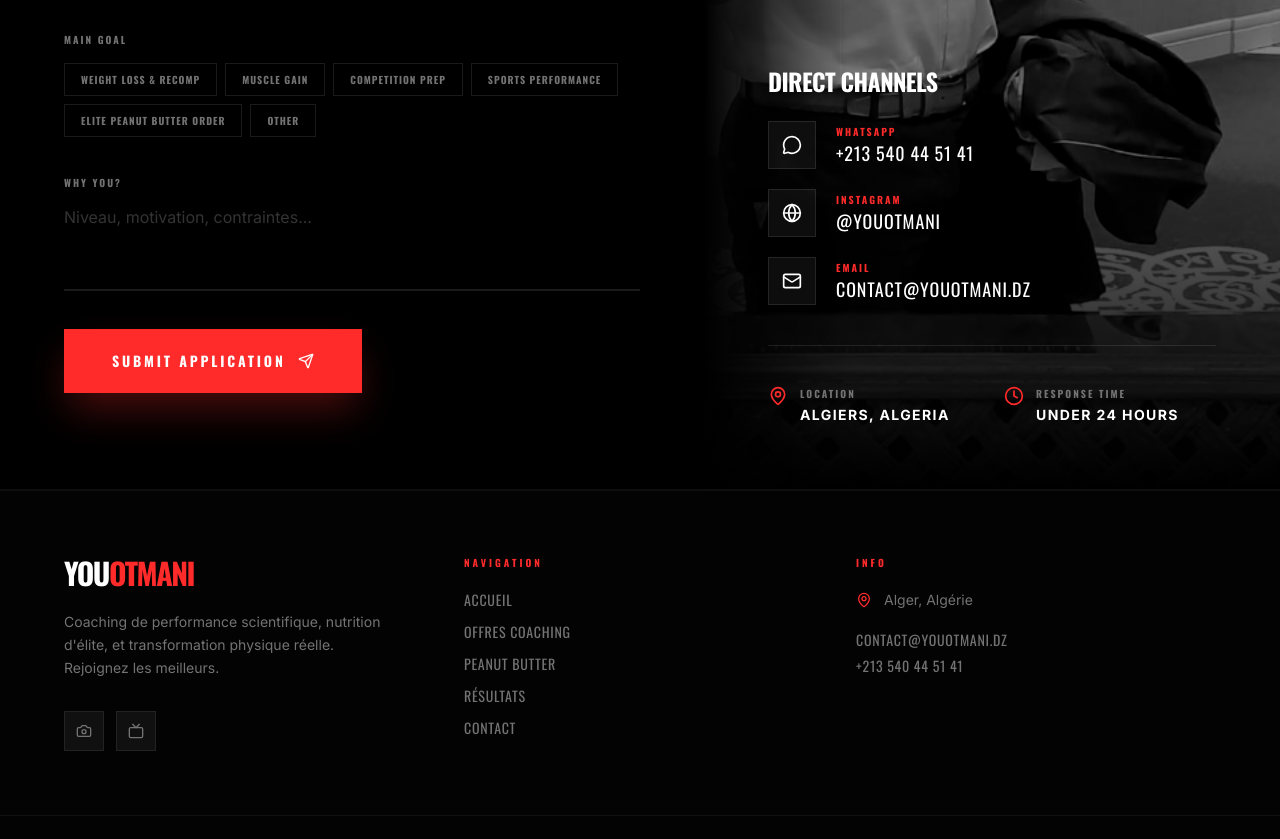
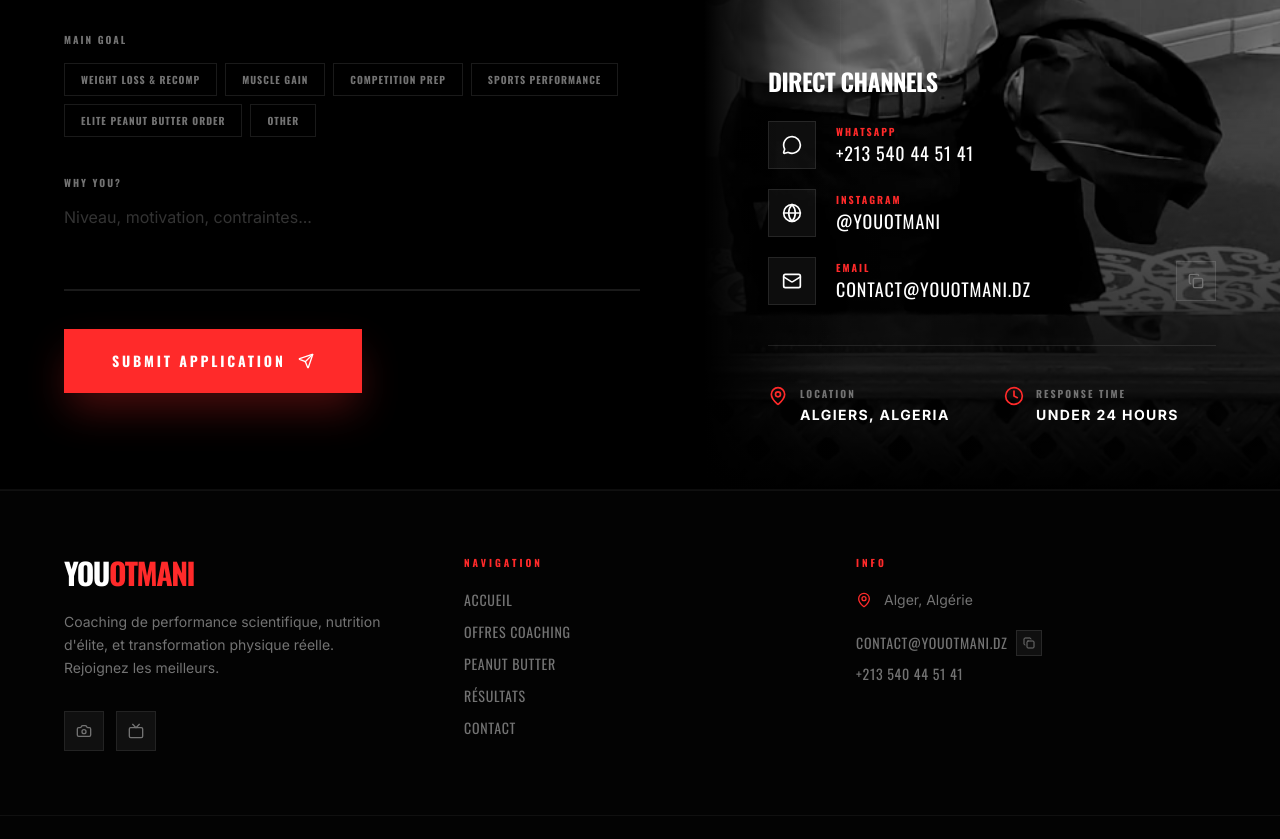
Before and after one commit to laylor-dev/otmani-youcef-coach, a Next.js app: page /en/contact in a window 1280 px wide. Shown: the part 660-1499 px from the top of the page. Built offline with nearby package versions, Linux system fonts and the light colour scheme.

Commit message:
feat: add copy-to-clipboard for email as a fallback for mailto links

```diff
--- a/src/app/[locale]/contact/page.tsx
+++ b/src/app/[locale]/contact/page.tsx
@@ -1,7 +1,7 @@
 "use client";
 
 import { motion } from "framer-motion";
-import { Send, MessageCircle, Globe, Mail, MapPin, Clock, Phone, CheckCircle2 } from "lucide-react";
+import { Send, MessageCircle, Globe, Mail, MapPin, Clock, Phone, CheckCircle2, Copy, Check } from "lucide-react";
 import { useState } from "react";
 import Image from "next/image";
 import { useTranslations } from "next-intl";
@@ -18,7 +18,15 @@
 export default function ContactPage() {
   const [submitted, setSubmitted] = useState(false);
   const [loading, setLoading] = useState(false);
+  const [copiedEmail, setCopiedEmail] = useState(false);
   const t = useTranslations("Contact");
+
+  const copyEmail = (e: React.MouseEvent) => {
+    e.preventDefault();
+    navigator.clipboard.writeText("contact@youotmani.dz");
+    setCopiedEmail(true);
+    setTimeout(() => setCopiedEmail(false), 2000);
+  };
 
   const handleSubmit = (e: React.FormEvent) => {
     e.preventDefault();
@@ -136,23 +144,53 @@
           >
             <div>
               <h3 className="text-white font-primary font-black uppercase text-2xl tracking-tight mb-6">{t("direct_channels")}</h3>
-              <div className="space-y-5">
-                {[
-                  { icon: MessageCircle, label: "WhatsApp", value: "+213 540 44 51 41", href: "https://wa.me/213540445141" },
-                  { icon: Globe, label: "Instagram", value: "@youotmani", href: "https://instagram.com/youotmani" },
-                  { icon: Mail, label: "Email", value: "contact@youotmani.dz", href: "mailto:contact@youotmani.dz" },
-                ].map((item) => (
-                  <a key={item.label} href={item.href} target="_blank" rel="noreferrer" className="flex items-center gap-5 group">
+                <div className="space-y-5">
+                  <a href="https://wa.me/213540445141" target="_blank" rel="noreferrer" className="flex items-center gap-5 group">
                     <div className="w-12 h-12 rounded-2xl bg-white/5 border border-white/10 flex items-center justify-center group-hover:bg-[#FF2A2A] group-hover:border-[#FF2A2A] transition-all">
-                      <item.icon className="w-5 h-5 text-white" />
+                      <MessageCircle className="w-5 h-5 text-white" />
                     </div>
                     <div>
-                      <div className="text-[10px] font-primary font-bold tracking-[0.2em] text-[#FF2A2A] uppercase">{item.label}</div>
-                      <div className="text-white text-lg font-primary uppercase tracking-wider">{item.value}</div>
+                      <div className="text-[10px] font-primary font-bold tracking-[0.2em] text-[#FF2A2A] uppercase">WhatsApp</div>
+                      <div className="text-white text-lg font-primary uppercase tracking-wider">+213 540 44 51 41</div>
                     </div>
                   </a>
-                ))}
-              </div>
+
+                  <a href="https://instagram.com/youotmani" target="_blank" rel="noreferrer" className="flex items-center gap-5 group">
+                    <div className="w-12 h-12 rounded-2xl bg-white/5 border border-white/10 flex items-center justify-center group-hover:bg-[#FF2A2A] group-hover:border-[#FF2A2A] transition-all">
+                      <Globe className="w-5 h-5 text-white" />
+                    </div>
+                    <div>
+                      <div className="text-[10px] font-primary font-bold tracking-[0.2em] text-[#FF2A2A] uppercase">Instagram</div>
+                      <div className="text-white text-lg font-primary uppercase tracking-wider">@youotmani</div>
+                    </div>
+                  </a>
+
+                  <div className="flex items-center gap-5 group relative">
+                    <a href="mailto:contact@youotmani.dz" className="flex items-center gap-5 flex-1">
+                      <div className="w-12 h-12 rounded-2xl bg-white/5 border border-white/10 flex items-center justify-center group-hover:bg-[#FF2A2A] group-hover:border-[#FF2A2A] transition-all">
+                        <Mail className="w-5 h-5 text-white" />
+                      </div>
+                      <div>
+                        <div className="text-[10px] font-primary font-bold tracking-[0.2em] text-[#FF2A2A] uppercase">Email</div>
+                        <div className="text-white text-lg font-primary uppercase tracking-wider">contact@youotmani.dz</div>
+                      </div>
+                    </a>
+
+                    <button
+                      onClick={copyEmail}
+                      className="w-10 h-10 rounded-xl bg-white/5 border border-white/10 flex items-center justify-center hover:bg-white/10 transition-all text-neutral-500 hover:text-white"
+                      title="Copy Email"
+                    >
+                      {copiedEmail ? <Check className="w-4 h-4 text-green-500" /> : <Copy className="w-4 h-4" />}
+                    </button>
+
+                    {copiedEmail && (
+                      <span className="absolute -top-10 left-1/2 -translate-x-1/2 px-3 py-1.5 bg-[#FF2A2A] text-white text-[10px] font-bold uppercase tracking-widest rounded shadow-xl animate-in fade-in slide-in-from-bottom-2 duration-300">
+                        Copied to Clipboard!
+                      </span>
+                    )}
+                  </div>
+                </div>
             </div>
 
             <div className="grid grid-cols-2 gap-6 pt-10 border-t border-white/10">
--- a/src/components/Footer.tsx
+++ b/src/components/Footer.tsx
@@ -1,8 +1,9 @@
 "use client";
 
 import { Link } from "@/i18n/routing";
-import { Camera, Tv, MapPin, ArrowUpRight } from "lucide-react";
+import { Camera, Tv, MapPin, Copy, Check } from "lucide-react";
 import { usePathname } from "next/navigation";
+import { useState } from "react";
 
 export function Footer() {
   const currentYear = new Date().getFullYear();
@@ -13,6 +14,14 @@
   const isProductPage = pathname?.includes("/product");
   const accentColor = isProductPage ? "#FF6B00" : "#FF2A2A";
   const accentColorHover = isProductPage ? "#FF8533" : "#FF4D4D";
+
+  const [copied, setCopied] = useState(false);
+
+  const copyEmail = () => {
+    navigator.clipboard.writeText("contact@youotmani.dz");
+    setCopied(true);
+    setTimeout(() => setCopied(false), 2000);
+  };
 
   return (
     <footer className="w-full bg-[#030303] border-t border-white/5">
@@ -105,8 +114,27 @@
                 <MapPin className="w-4 h-4 shrink-0 mt-0.5" style={{ color: accentColor }} />
                 <span>Alger, Algérie</span>
               </div>
-              <div className="text-sm text-neutral-500 space-y-1.5 font-primary tracking-wider">
-                <a href="mailto:contact@youotmani.dz" className="hover:text-white transition-colors block uppercase">contact@youotmani.dz</a>
+              <div className="text-sm text-neutral-500 space-y-2 font-primary tracking-wider">
+                <div className="relative group/mail flex items-center gap-2">
+                  <a
+                    href="mailto:contact@youotmani.dz"
+                    className="hover:text-white transition-colors block uppercase"
+                  >
+                    contact@youotmani.dz
+                  </a>
+                  <button
+                    onClick={copyEmail}
+                    className="p-1.5 rounded-md bg-white/5 border border-white/10 hover:bg-white/10 transition-all text-neutral-500 hover:text-white"
+                    title="Copy Email"
+                  >
+                    {copied ? <Check className="w-3 h-3 text-green-500" /> : <Copy className="w-3 h-3" />}
+                  </button>
+                  {copied && (
+                    <span className="absolute -top-8 left-1/2 -translate-x-1/2 px-2 py-1 bg-[#FF2A2A] text-white text-[10px] font-bold uppercase tracking-tighter rounded pointer-events-none animate-in fade-in zoom-in duration-200">
+                      Copied!
+                    </span>
+                  )}
+                </div>
                 <p>+213 540 44 51 41</p>
               </div>
             </div>
```
